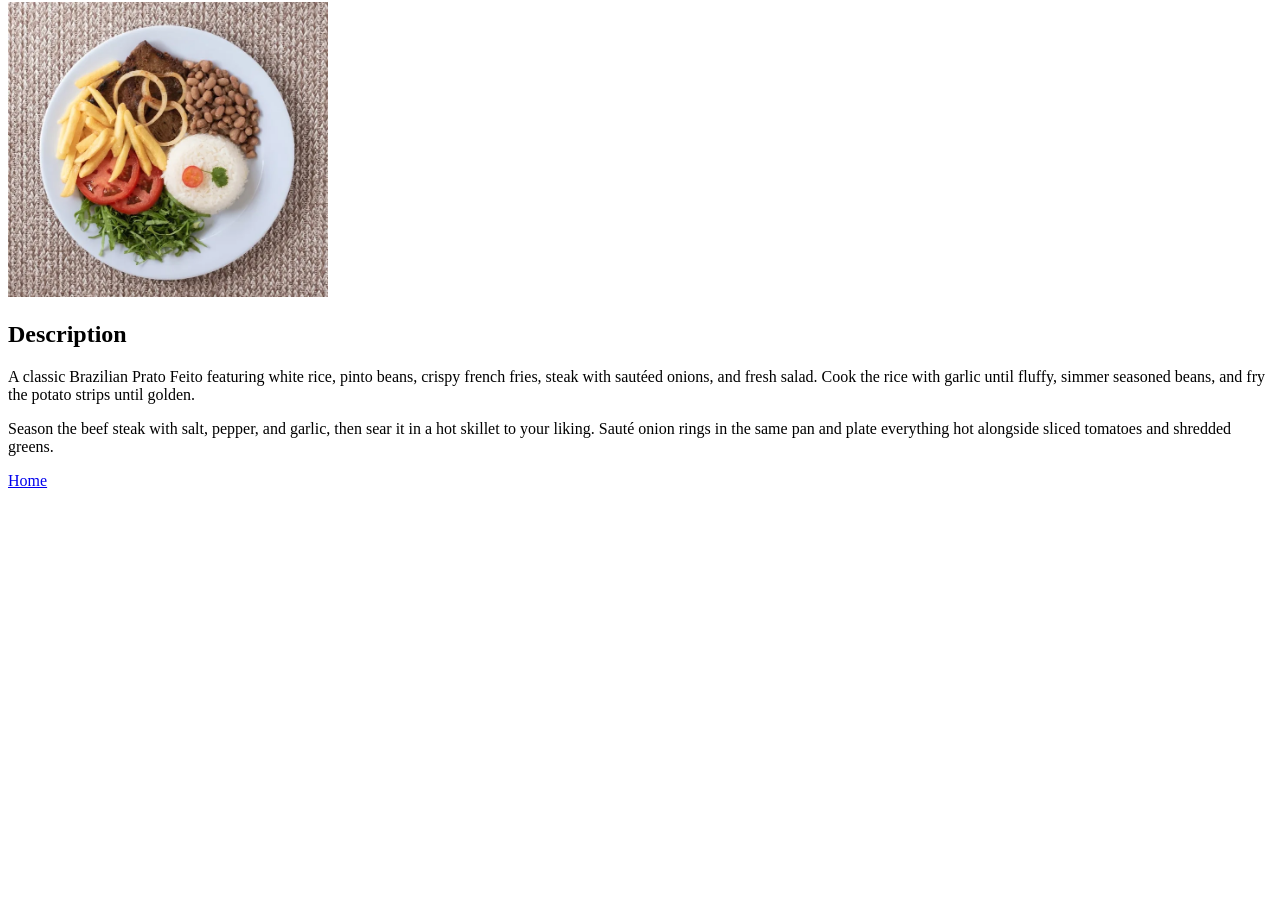
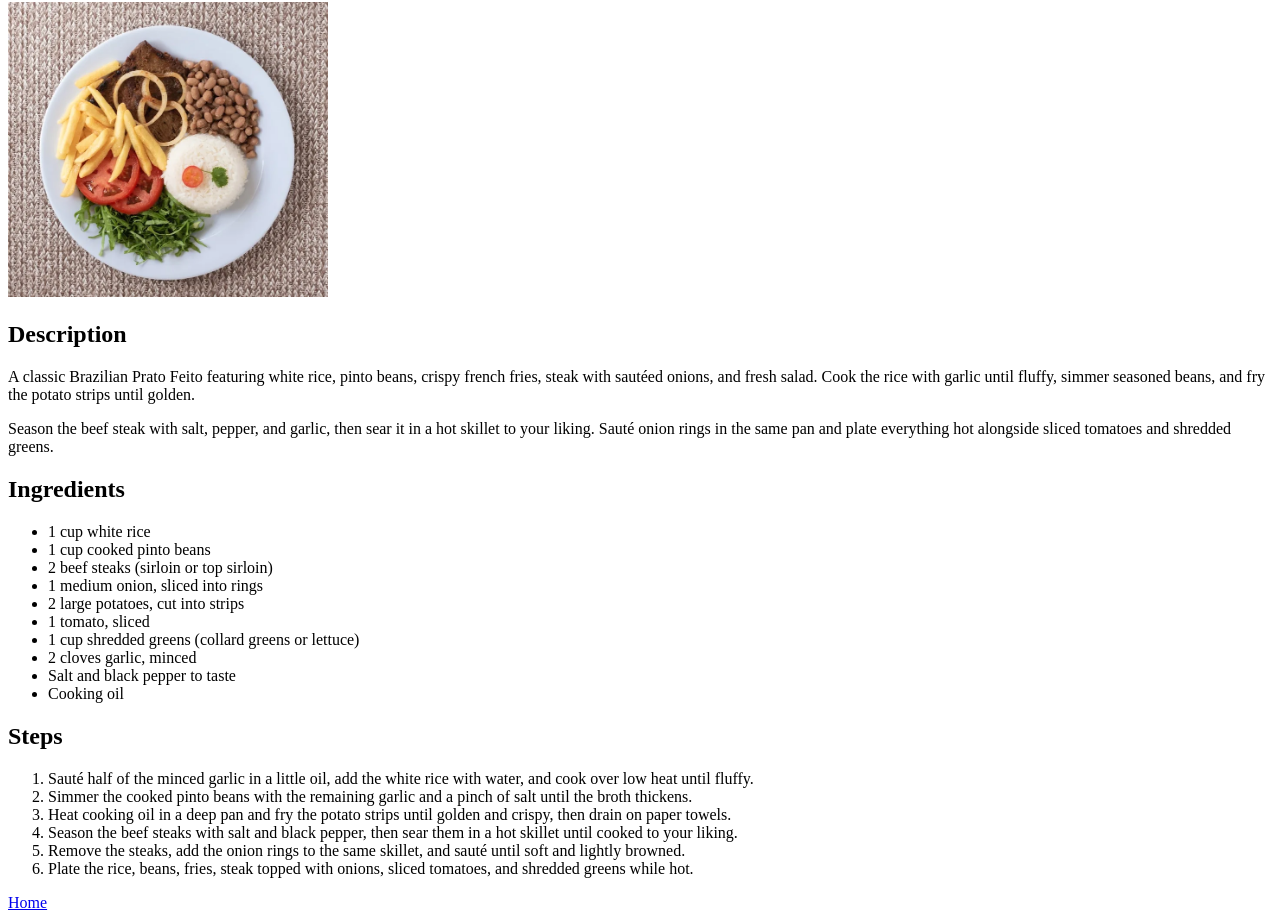
Before and after one commit to Marcelo2944927/odin-recipes, a plain HTML site: page recipes/prato-feito.html in a window 1280 px wide. Shown: the part 78-998 px from the top of the page. Before the commit the page ends 800 px from the top, so only its background shows below. Drawn offline with Linux system fonts and the light colour scheme.

Commit message:
Add ingredients and steps to prato feito recipe

```diff
--- a/recipes/prato-feito.html
+++ b/recipes/prato-feito.html
@@ -8,10 +8,35 @@
 <body>
     <h1>Brazilian Prato Feito</h1>
     <img width="320" src="../image/comida.jpg">
+
     <h2>Description</h2>
     <p>A classic Brazilian Prato Feito featuring white rice, pinto beans, crispy french fries, steak with sautéed onions, and fresh salad. Cook the rice with garlic until fluffy, simmer seasoned beans, and fry the potato strips until golden.</p>
     <p>Season the beef steak with salt, pepper, and garlic, then sear it in a hot skillet to your liking. Sauté onion rings in the same pan and plate everything hot alongside sliced tomatoes and shredded greens.</p>
 
+    <h2>Ingredients</h2>
+    <ul>
+        <li>1 cup white rice</li>
+        <li>1 cup cooked pinto beans</li>
+        <li>2 beef steaks (sirloin or top sirloin)</li>
+        <li>1 medium onion, sliced into rings</li>
+        <li>2 large potatoes, cut into strips</li>
+        <li>1 tomato, sliced</li>
+        <li>1 cup shredded greens (collard greens or lettuce)</li>
+        <li>2 cloves garlic, minced</li>
+        <li>Salt and black pepper to taste</li>
+        <li>Cooking oil</li>
+    </ul>
+
+    <h2>Steps</h2>
+    <ol>
+        <li>Sauté half of the minced garlic in a little oil, add the white rice with water, and cook over low heat until fluffy.</li>
+        <li>Simmer the cooked pinto beans with the remaining garlic and a pinch of salt until the broth thickens.</li>
+        <li>Heat cooking oil in a deep pan and fry the potato strips until golden and crispy, then drain on paper towels.</li>
+        <li>Season the beef steaks with salt and black pepper, then sear them in a hot skillet until cooked to your liking.</li>
+        <li>Remove the steaks, add the onion rings to the same skillet, and sauté until soft and lightly browned.</li>
+        <li>Plate the rice, beans, fries, steak topped with onions, sliced tomatoes, and shredded greens while hot.</li>
+    </ol>
+
     <a href="../index.html">Home</a>
 </body>
 </html>
```
Also changed, not shown: index.html (+1 -1 lines).
